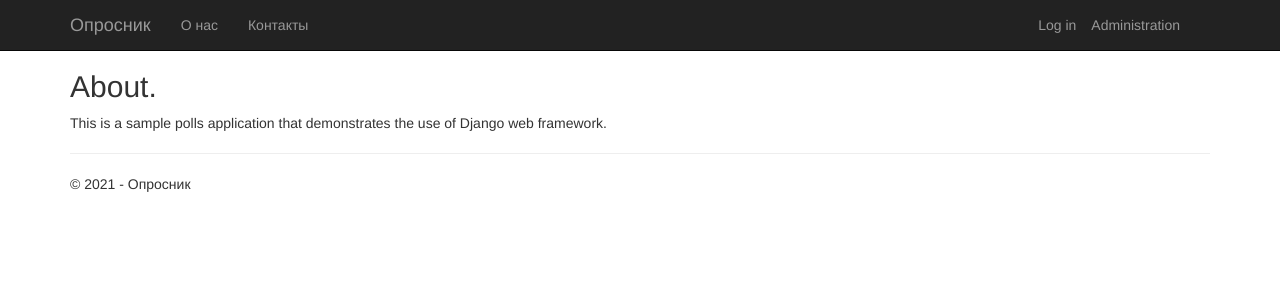
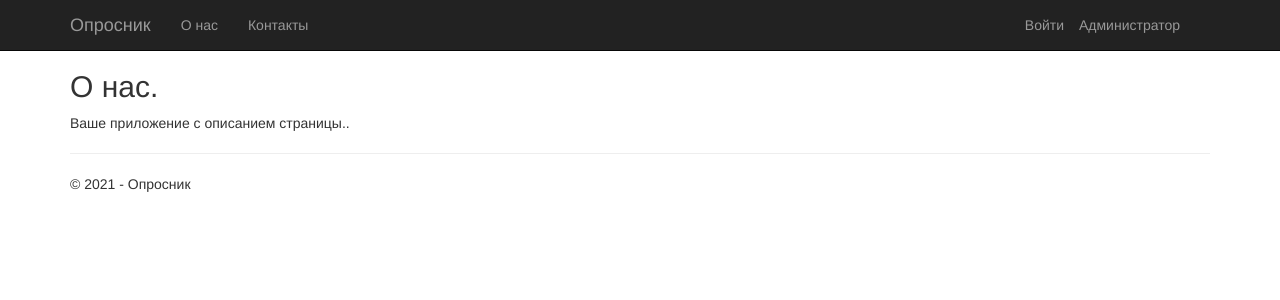
Before and after one commit to Stas-Shlyckov-1988/questionnaire, a Django app: page /about/ in a window 1280 px wide. Shown: the top 300 px of the page. Run offline with Django 3.2, Linux system fonts and the light colour scheme; some libraries are stand-ins or nearby versions.

Commit message:
Перевод текста

```diff
--- a/questionnaire/app/templates/app/about.html
+++ b/questionnaire/app/templates/app/about.html
@@ -4,6 +4,6 @@
 
 <h2>{{title}}.</h2>
 
-<p>This is a sample polls application that demonstrates the use of Django web framework.</p>
+<p>{{message}}.</p>
 
 {% endblock %}
--- a/questionnaire/app/templates/app/details.html
+++ b/questionnaire/app/templates/app/details.html
@@ -20,7 +20,7 @@
     </div>
 {% endfor %}
     <br />
-    <button class="btn btn-primary" type="submit">Vote</button>
+    <button class="btn btn-primary" type="submit">{{btn}}</button>
 </form>
 
 {% endblock %}
--- a/questionnaire/app/templates/app/index.html
+++ b/questionnaire/app/templates/app/index.html
@@ -2,7 +2,7 @@
 
 {% block content %}
 
-<h2>Polls.</h2>
+<h2>{{ title }}</h2>
 <br/>
 
 {% if latest_poll_list %}
--- a/questionnaire/app/templates/app/layout.html
+++ b/questionnaire/app/templates/app/layout.html
@@ -26,7 +26,27 @@
                     <li><a href="{% url 'about' %}">О нас</a></li>
                     <li><a href="{% url 'contact' %}">Контакты</a></li>
                 </ul>
-                {% include 'app/loginpartial.html' %}
+                <ul class="nav navbar-nav navbar-right">
+                    <li><a href="/admin">Администратор</a></li>
+                </ul>
+
+                {% if user.is_authenticated %}
+                <form id="logoutForm" action="/logout/" method="post" class="navbar-right">
+                    {% csrf_token %}
+                    <ul class="nav navbar-nav navbar-right">
+                        <li><span class="navbar-brand">Здравствуйте {{ user.username }}!</span></li>
+                        <li><a href="javascript:document.getElementById('logoutForm').submit()">Выйти</a></li>
+                    </ul>
+
+                </form>
+
+                {% else %}
+
+                <ul class="nav navbar-nav navbar-right">
+                    <li><a href="{% url 'login' %}">Войти</a></li>
+                </ul>
+
+                {% endif %}
             </div>
         </div>
     </div>
--- a/questionnaire/app/templates/app/loginpartial.html
+++ /dev/null
@@ -1,21 +0,0 @@
-<ul class="nav navbar-nav navbar-right">
-    <li><a href="/admin">Administration</a></li>
-</ul>
-
-{% if user.is_authenticated %}
-<form id="logoutForm" action="/logout/" method="post" class="navbar-right">
-    {% csrf_token %}
-    <ul class="nav navbar-nav navbar-right">
-        <li><span class="navbar-brand">Hello {{ user.username }}!</span></li>
-        <li><a href="javascript:document.getElementById('logoutForm').submit()">Log off</a></li>
-    </ul>
-
-</form>
-
-{% else %}
-
-<ul class="nav navbar-nav navbar-right">
-    <li><a href="{% url 'login' %}">Log in</a></li>
-</ul>
-
-{% endif %}
--- a/questionnaire/app/templates/app/results.html
+++ b/questionnaire/app/templates/app/results.html
@@ -19,6 +19,6 @@
 {% endfor %}
 
 <br />
-<a class="btn btn-primary" href="{% url 'app:detail' poll.id %}">Vote again?</a>
+<a class="btn btn-primary" href="{% url 'app:detail' poll.id %}">{{btn}}</a>
 
 {% endblock %}
--- a/questionnaire/app/views.py
+++ b/questionnaire/app/views.py
@@ -20,7 +20,7 @@ class PollListView(ListView):
 
     def get_context_data(self, **kwargs):
         context = super(PollListView, self).get_context_data(**kwargs)
-        context['title'] = 'Polls'
+        context['title'] = 'Опросить'
         context['year'] = datetime.now().year
         return context
 
@@ -30,7 +30,8 @@ class PollDetailView(DetailView):
 
     def get_context_data(self, **kwargs):
         context = super(PollDetailView, self).get_context_data(**kwargs)
-        context['title'] = 'Poll'
+        context['title'] = 'Опрос'
+        context['btn'] = 'Опросить'
         context['year'] = datetime.now().year
         return context
 
@@ -40,7 +41,8 @@ class PollResultsView(DetailView):
 
     def get_context_data(self, **kwargs):
         context = super(PollResultsView, self).get_context_data(**kwargs)
-        context['title'] = 'Results'
+        context['title'] = 'Результат'
+        context['btn'] = 'Повторить'
         context['year'] = datetime.now().year
         return context
 
@@ -51,8 +53,8 @@ def contact(request):
         request,
         'app/contact.html',
         {
-            'title':'Contact',
-            'message':'Your contact page.',
+            'title':'Контакты',
+            'message':'Ваши контакты.',
             'year':datetime.now().year,
         }
     )
@@ -64,8 +66,8 @@ def about(request):
         request,
         'app/about.html',
         {
-            'title':'About',
-            'message':'Your application description page.',
+            'title':'О нас',
+            'message':'Ваше приложение с описанием страницы.',
             'year':datetime.now().year,
         }
     )
```
Also changed, not shown: questionnaire/db.sqlite3, 1 other file.
